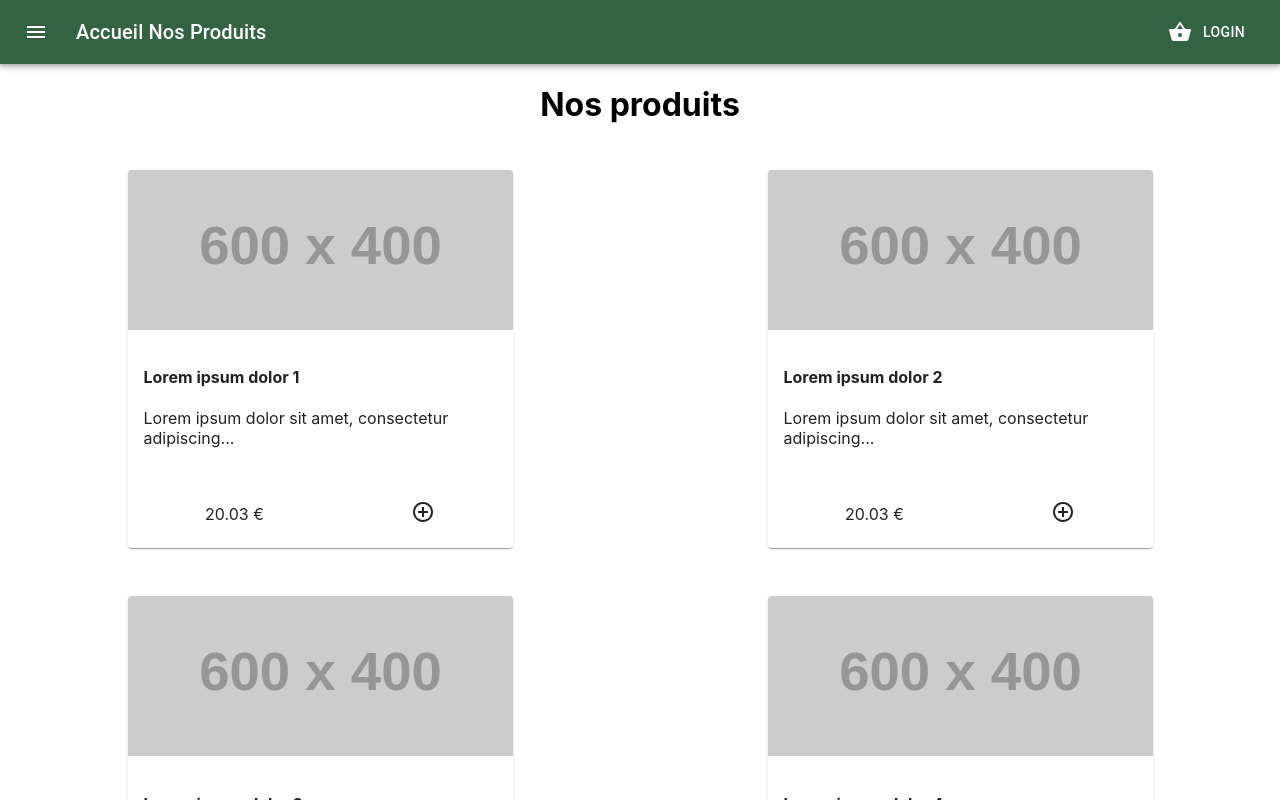
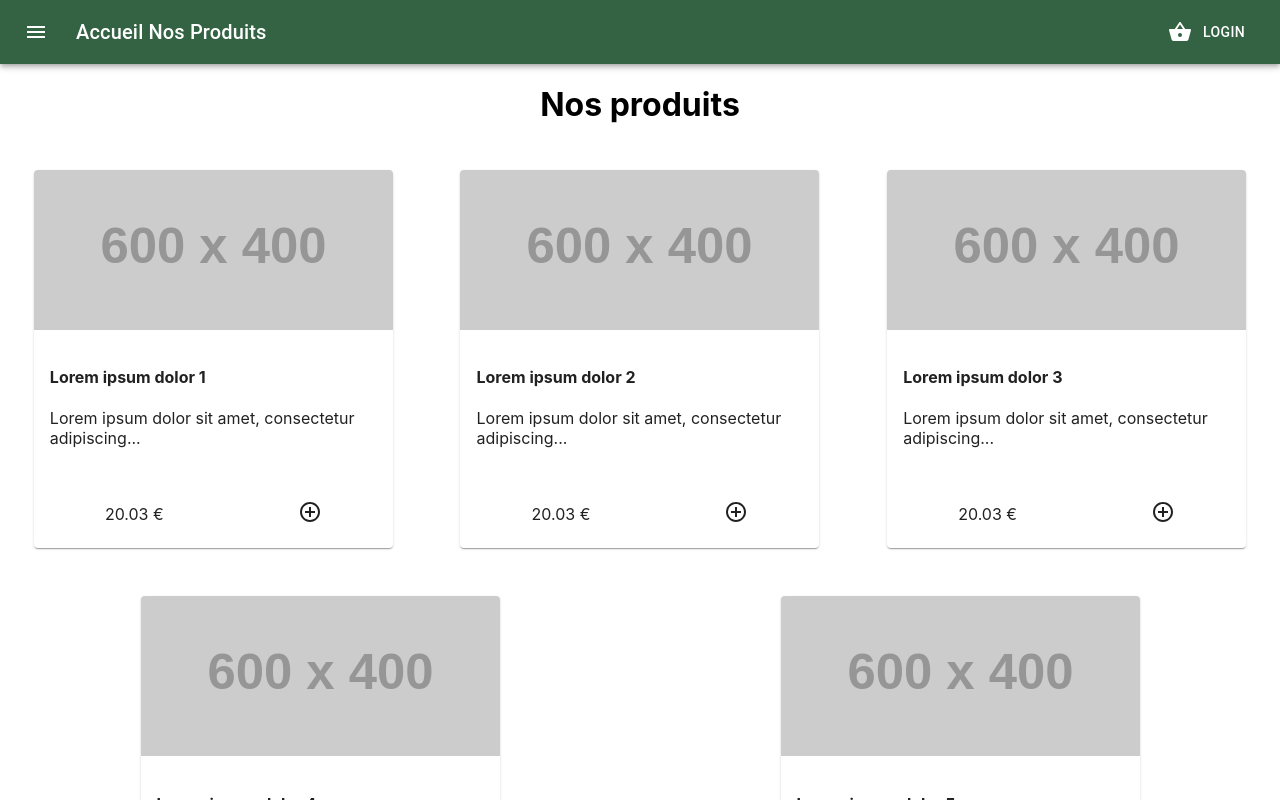
Before and after one commit to A-make-cloud/bio_ecommerce, a React (Create React App) app in the folder frontend/: page /products in a window 1280 px wide. Shown: the top 800 px of the page. Built offline with nearby package versions, Linux system fonts and the light colour scheme.

Commit message:
ajout du panier en mode Context

```diff
--- a/frontend/src/App.css
+++ b/frontend/src/App.css
@@ -40,3 +40,7 @@
 .LoadingSpinner svg{
   animation: spinner-spin infinite 1s linear;
 }
+
+/* #PageProductsNavbar{
+  position:fixed !important;
+} */
--- a/frontend/src/components/layouts/Navbar.js
+++ b/frontend/src/components/layouts/Navbar.js
@@ -20,8 +20,10 @@ import Typography from '@mui/material/Typography';
 import Button from '@mui/material/Button';
 import IconButton from '@mui/material/IconButton';
 import MenuIcon from '@mui/icons-material/Menu';
+import {BasketContext} from '../../contexts/BasketContext'
 
 export default function NavBar() {
+    const {basket, addOne} = React.useContext(BasketContext);
     return (
 
         <Box sx={{ flexGrow: 1 }} >
@@ -43,6 +45,7 @@ export default function NavBar() {
                         <Link to="/products" style={{ color: "inherit", textDecoration: "none" }} >Nos Produits</Link>
                     </Typography>
                     <ShoppingBasketIcon />
+                    {basket.nbItem > 0 && <p style={{fontSize:'small'}}>{basket.nbItem}</p>}{/*todo: il faudra faire du panier un composant à part entiere*/}
                     <Button color="inherit">Login</Button>
                 </Toolbar>
             </AppBar>
--- a/frontend/src/components/products/AddCartButton.js
+++ b/frontend/src/components/products/AddCartButton.js
@@ -1,14 +1,23 @@
 import ControlPointIcon from '@mui/icons-material/ControlPoint';
 import Tooltip from '@mui/material/Tooltip';
-function AddCartButton({ productId }) {
-  return (
-    <div style={{}} className="addButton">
-        <Tooltip title="Ajouter au panier" placement="right-end">
+import {BasketContext} from '../../contexts/BasketContext'
+import {useContext, useEffect} from 'react'
 
-            <ControlPointIcon/>
+function AddCartButton({ productId, price }) {
+    //const {basket, setBasket} = useContext(BasketContext)
+    const {basket, addOne} = useContext(BasketContext);
+    useEffect(()=>{
 
-        </Tooltip>
-    </div>
-  );
+    },[])
+
+
+    return (
+        <div style={{}} className="addButton">
+            {basket.total}
+            <Tooltip title="Ajouter au panier" placement="right-end">
+                <ControlPointIcon onClick={(e)=>addOne(productId, price)} />
+            </Tooltip>
+        </div>
+    );
 }
 export default AddCartButton;
--- a/frontend/src/components/products/ProductCard.js
+++ b/frontend/src/components/products/ProductCard.js
@@ -1,5 +1,5 @@
 import AddCartButton from './AddCartButton';
-//import * as React from 'react';
+import {useEffect} from 'react';
 import Card from '@mui/material/Card';
 import CardActions from '@mui/material/CardActions';
 import CardContent from '@mui/material/CardContent';
@@ -8,8 +8,10 @@ import CardMedia from '@mui/material/CardMedia';
 
 
 function ProductCard({ product }) {
+  const priceTTC= Math.round( (product.price_ht * (1 + product.tva / 100))*100 )/100
+
   return (
-    <Card sx={{ maxWidth: 385, margin: 3 }}>
+    <Card sx={{ maxWidth: 359, margin: 3 }}>
       <CardMedia
         sx={{ height: 160 }}
         image="https://placehold.co/600x400"
@@ -20,8 +22,8 @@ function ProductCard({ product }) {
         <p>{product.description.slice(0, 50) + "..."}</p>
       </CardContent>
       <CardActions className="priceAndAdd">
-        <p>{`${Math.round( (product.price_ht * (1 + product.tva / 100))*100 )/100} €`}</p>
-        <AddCartButton productId={product.id} />
+        <p>{`${priceTTC} €`}</p>
+        <AddCartButton productId={product.id} price={priceTTC} />
       </CardActions>
     </Card>
   );
--- /dev/null
+++ b/frontend/src/contexts/BasketContext.js
@@ -0,0 +1,30 @@
+import { useState, createContext, useEffect } from 'react'
+
+const BasketContext = createContext()
+
+function BasketProvider({ children }) {
+    const [basket, setBasket] = useState({ nbItem: 0, items: [], price:0 });
+
+    useEffect(() => {
+        //console.log(basket)
+    }, [basket])
+
+    const addOne = (productId, priceOne) => {
+        let items = [...basket.items, productId]
+        let price = basket.price+priceOne
+        let nbItem = parseInt(basket.nbItem) + 1
+        setBasket({
+            //...JSON.parse(JSON.stringify(basket)),
+            nbItem,
+            items,
+            price
+        })
+    }
+
+    return (
+        <BasketContext.Provider value={{ basket, addOne }} >
+            {children}
+        </BasketContext.Provider>
+    )
+}
+export { BasketContext, BasketProvider }
--- a/frontend/src/index.js
+++ b/frontend/src/index.js
@@ -4,12 +4,15 @@ import './index.css';
 import App from './App';
 import reportWebVitals from './reportWebVitals';
 import { BrowserRouter } from 'react-router-dom';
+import {BasketProvider} from './contexts/BasketContext'
 
 const root = ReactDOM.createRoot(document.getElementById('root'));
 root.render(
-  <BrowserRouter>
-    <App />
-  </BrowserRouter>
+  <BasketProvider>
+    <BrowserRouter>
+      <App />
+    </BrowserRouter>
+  </BasketProvider>
 );
 
 // If you want to start measuring performance in your app, pass a function
--- a/frontend/src/pages/Products.js
+++ b/frontend/src/pages/Products.js
@@ -30,7 +30,6 @@ function Products() {
 
   /*    const loadMoreObserver = new IntersectionObserver(([elem]) => {
         if (elem.isIntersecting) {
-            console.log('elem.isIntersecting',elem.isIntersecting)
             const newBatch = fakeData.slice(batchOffset, batchOffset + batchSize)
             if(newBatch.length>0)
                 addNewBatch(newBatch)
@@ -41,13 +40,11 @@ function Products() {
   function addNewBatch(newProducts) {
     const newProductsCards = newProducts.map((p, i) => <ProductCard key={'prod' + p.id} product={p} />)
     productsSaved = [...productsSaved, ...newProductsCards]
-    console.log('new batch')
     setProducts([...productsSaved])
   }
 
   useEffect(() => {
     if (spinnerRef.current) {
-
       observer.observe(spinnerRef.current);
     }
     /*if (loadMoreRef.current){
@@ -66,11 +63,10 @@ function Products() {
   return (
     <>
       <NavBar />
-      <body className="productsPage">
+      <main className="productsPage">
         <h1 style={{ textAlign: 'center' }}>Nos produits</h1>
         {/*<TopCategorie sx={{height: 5 }}/>*/}
         <div className="productCards">
-          {console.log('return ', products)}
           {products}
         </div>
         {isLoading &&
@@ -81,7 +77,7 @@ function Products() {
         {/*<div ref={loadMoreRef}>
                   <div style={{ width: "30px", height: "30px", borderRadius: '15px', backgroundColor: 'red' }}></div>
         </div>*/}
-      </body>
+      </main>
       <Footer />
     </>
   );
```
